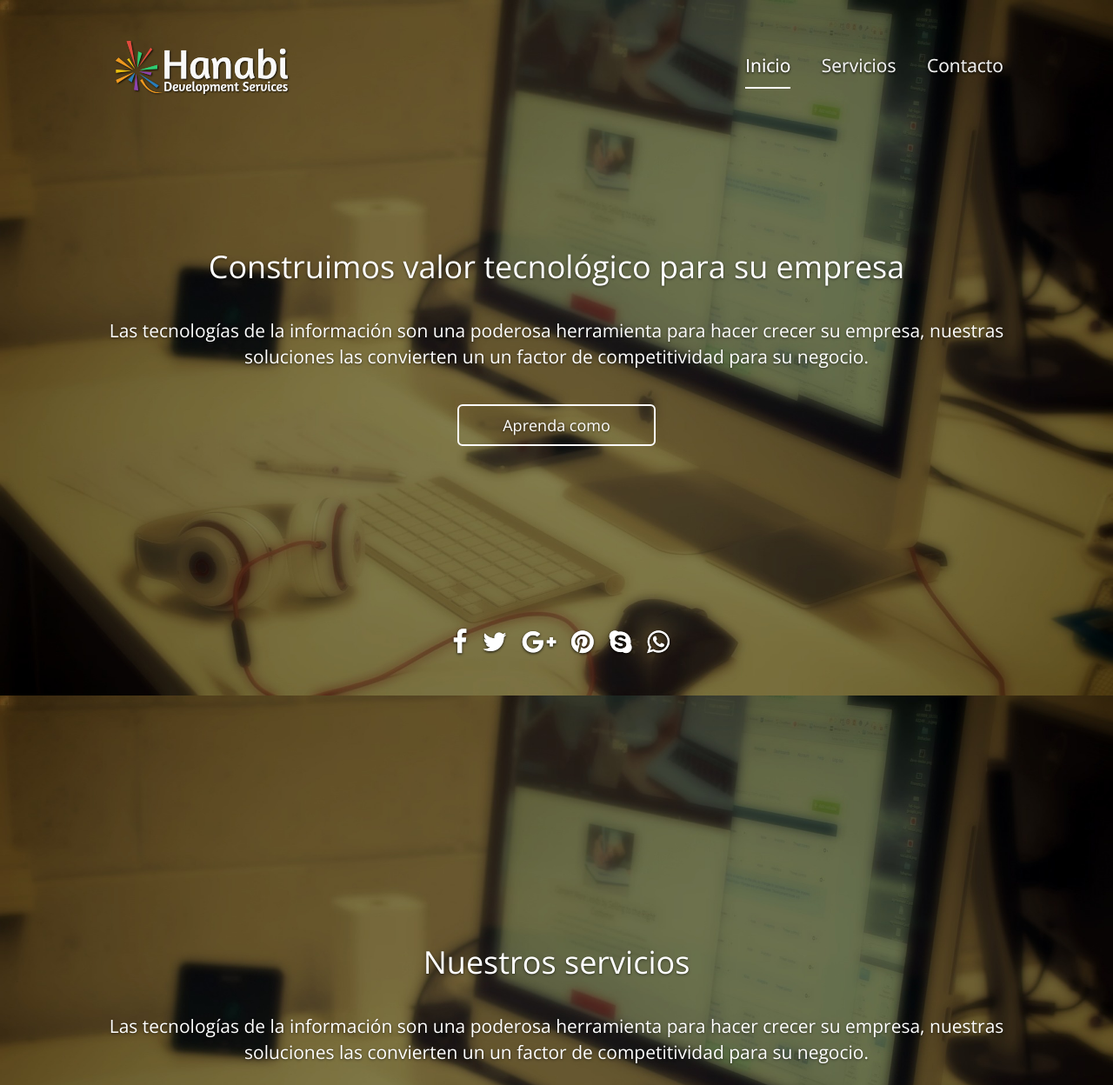
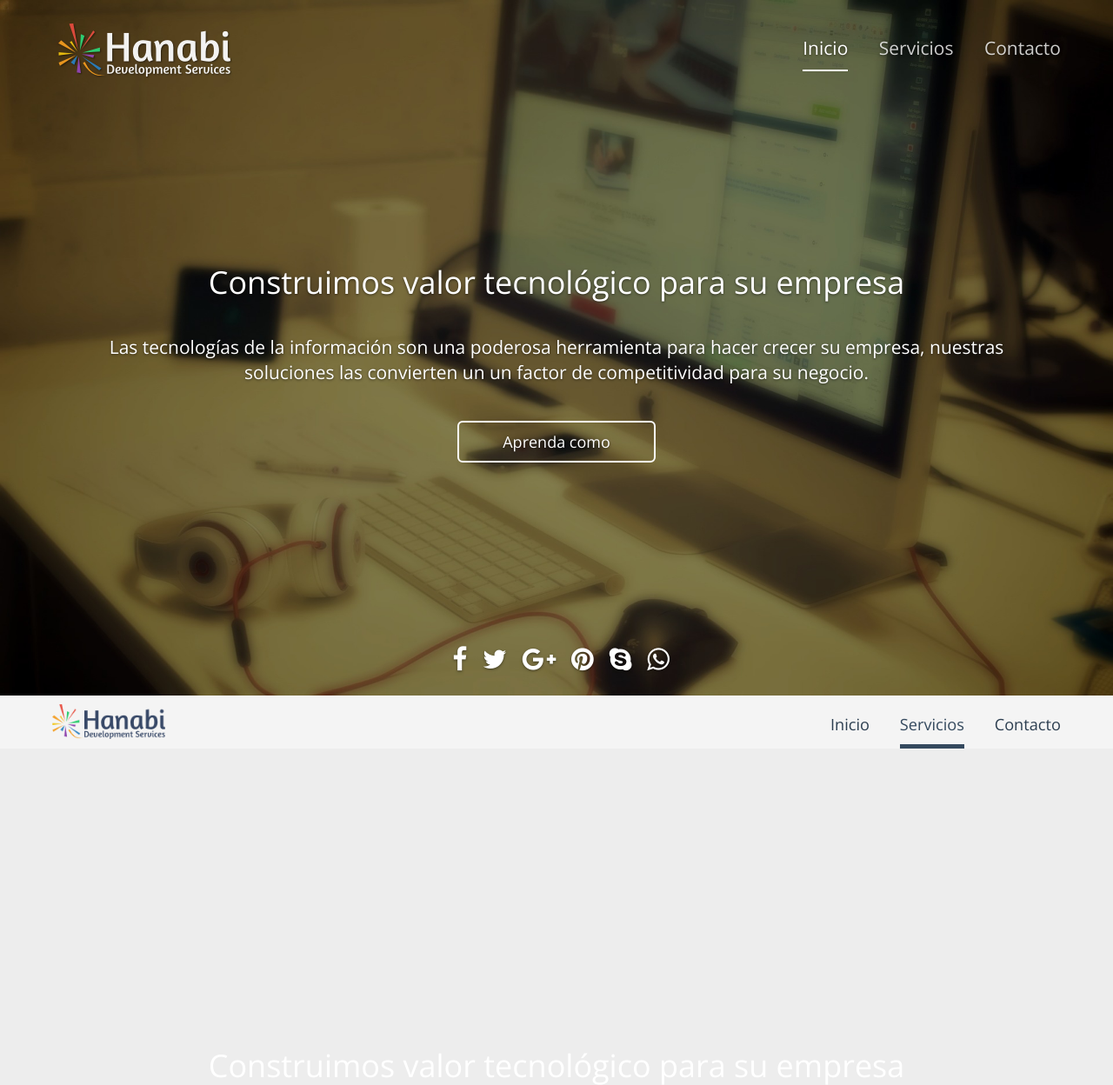
Before and after one commit to HanabiDev/Hanabi, a plain HTML site: page index.html in a window 1280 px wide. Shown: the top 1248 px of the page at 87% size. Drawn offline with nearby package versions, Linux system fonts and the light colour scheme.

Commit message:
Services section modified

```diff
--- a/css/cover.css
+++ b/css/cover.css
@@ -43,7 +43,6 @@ body {
 body {
   color: #fff;
   text-align: center;
-  text-shadow: 0 1px 3px rgba(0,0,0,.5);
 }
 
 /* Extra markup and styles for table-esque vertical and horizontal centering */
@@ -52,11 +51,51 @@ body {
   width: 100%;
   height: 100%; /* For at least Firefox */
   min-height: 100%;
+  background: #EDEDED;
+}
+
+.alt-nav{
+  background: #F4F4F4;
+  border-bottom: 1px solid #ddd;
+}
+
+.alt-nav .masthead-brand{
+  margin-top: 10px;
+  margin-bottom: 10px;
+}
+
+.alt-nav .inner{
+  padding: 0 60px;
+}
+
+.alt-nav .masthead-brand img{
+  height: 40px;
+}
+
+.alt-nav ul{
+  font-size: 1.3em;
+  margin-top: 10px;
+}
+
+.alt-nav ul > li > a{
+  color: #2C3E50;
+  border-bottom: 5px solid rgba(0,0,0,0);
+}
+
+.alt-nav ul > li.active > a{
+  color: #34495E;
+  border-color: initial;
+}
 
 
+
+#home{
   background-image: url(../media/images/bg.jpg);
   background-size: 100% 100%;
+  text-shadow: 0 1px 3px rgba(0,0,0,.5);
 }
+
+
 .section-inner {
   display: table-cell;
   vertical-align: top;
@@ -68,7 +107,7 @@ body {
 
 /* Padding for spacing */
 .inner {
-  padding: 30px;
+  padding: 10px 60px;
 }
 
 
@@ -163,12 +202,14 @@ body {
 
   /* Pull out the header and footer */
   .masthead {
-    position: fixed;
-    top: 0;
+    position: static;
+    display: table-header-group;
   }
+
   .mastfoot {
-    position: fixed;
+    position: static;
     bottom: 0;
+    display: table-footer-group;
   }
   /* Start the vertical centering */
   .section-inner {
--- a/index.html
+++ b/index.html
@@ -4,21 +4,19 @@
     <meta charset="utf-8">
     <meta http-equiv="X-UA-Compatible" content="IE=edge">
     <meta name="viewport" content="width=device-width, initial-scale=1">
-    <meta name="description" content="">
-    <meta name="author" content="">
-    <link rel="icon" href="../../favicon.ico">
+    <meta name="description" content="Sitio oficial de Hanabi Development Services S.A.S.">
+    <meta name="author" content="Hanabi Development Services">
+
+    <link rel="icon" href="media/images/favicon.png" type="image/png">
 
     <title>Hanabi</title>
 
     <!-- Bootstrap core CSS -->
     <link href="css/bootstrap.min.css" rel="stylesheet">
-
     <!-- Custom styles for this template -->
     <link href="css/cover.css" rel="stylesheet">
-
-    <link rel="stylesheet" href="http://maxcdn.bootstrapcdn.com/font-awesome/4.3.0/css/font-awesome.min.css">
-
-    <link rel="shortcut icon" href="media/images/favicon.png" type="image/png">
+    <!-- FontAwesome Icons stylesheet -->
+    <link href="http://maxcdn.bootstrapcdn.com/font-awesome/4.3.0/css/font-awesome.min.css" rel="stylesheet" >
 
     <!-- HTML5 shim and Respond.js for IE8 support of HTML5 elements and media queries -->
     <!--[if lt IE 9]>
@@ -29,12 +27,7 @@
 
   <body>
 
-    <div class="section">
-
-      <div class="section-inner">
-
-        <div class="cover-container">
-
+    <div class="section" id="home">
       <div class="masthead clearfix">
         <div class="inner">
           <h3 class="masthead-brand">
@@ -42,14 +35,16 @@
           </h3>
           <nav>
             <ul class="nav masthead-nav">
-                  <li class="active"><a href="#">Inicio</a></li>
-                  <li><a href="#">Servicios</a></li>
+              <li class="active"><a href="#home">Inicio</a></li>
+              <li><a href="#services">Servicios</a></li>
               <li><a href="#">Contacto</a></li>
             </ul>
           </nav>
         </div>
       </div>
 
+      <div class="section-inner">
+        <div class="cover-container">
           <div class="inner cover">
             <h1 class="cover-heading">Construimos valor tecnológico para su empresa</h1>
             <p class="lead">
@@ -58,6 +53,8 @@
             <p class="lead">
               <a href="#" class="btn btn-lg btn-default">Aprenda como</a>
             </p>
+          </div>
+        </div>
       </div>
 
       <div class="mastfoot">
@@ -84,72 +81,41 @@
           </p>
         </div>
       </div>
-
     </div>
 
-      </div>
-    </div>
+    <div class="section" id="services">
 
-    <div class="section">
-
-      <div class="section-inner">
-
-        <div class="cover-container">
-
-          <div class="masthead clearfix">
+      <div class="masthead clearfix alt-nav">
         <div class="inner">
           <h3 class="masthead-brand">
-                <img class="logo" src="media/images/logo.png">
+            <img class="logo" src="media/images/logo2.png">
           </h3>
           <nav>
             <ul class="nav masthead-nav">
-                  <li class="active"><a href="#">Inicio</a></li>
-                  <li><a href="active">Servicios</a></li>
-                  <li><a href="#">Contacto</a></li>
+              <li><a href="#home">Inicio</a></li>
+              <li class="active"><a href="#services">Servicios</a></li>
+              <li><a href="#contact">Contacto</a></li>
             </ul>
           </nav>
         </div>
       </div>
 
+      <div class="section-inner">
+        <div class="cover-container">
           <div class="inner cover">
-            <h1 class="cover-heading">Nuestros servicios</h1>
-            <p class="lead">
-              Las tecnologías de la información son una poderosa herramienta para hacer crecer su empresa, nuestras soluciones las convierten un un factor de competitividad para su negocio.
-            </p>
-            <p class="lead">
-              <a href="#" class="btn btn-lg btn-default">Aprenda como</a>
-            </p>
+            <h1 class="cover-heading">Construimos valor tecnológico para su empresa</h1>
+
+          </div>
+        </div>
       </div>
 
       <div class="mastfoot">
         <div class="inner">
-              <p class="social">
-                <a href="" data-toggle="tooltip" data-placement="top" title="Síguenos en Facebook">
-                  <i class="fa fa-facebook"></i>
-                </a>
-                <a href="" data-toggle="tooltip" data-placement="top" title="Síguenos en Twitter">
-                  <i class="fa fa-twitter"></i>
-                </a>
-                <a href="" data-toggle="tooltip" data-placement="top" title="Síguenos en Google+">
-                  <i class="fa fa-google-plus"></i>
-                </a>
-                <a href="" data-toggle="tooltip" data-placement="top" title="Síguenos en Pinterest">
-                  <i class="fa fa-pinterest"></i>
-                </a>
-                <a href="" data-toggle="tooltip" data-placement="top" title="Contáctanos en Skype">
-                  <i class="fa fa-skype"></i>
-                </a>
-                <a href="" data-toggle="tooltip" data-placement="top" title="Contáctanos en Whatsapp">
-                  <i class="fa fa-whatsapp"></i>
-                </a>
-              </p>
+
+        </div>
       </div>
     </div>
 
-        </div>
-
-      </div>
-    </div>
     <!-- Bootstrap core JavaScript
     ================================================== -->
     <!-- Placed at the end of the document so the pages load faster -->
```
Also changed, not shown: media/images/logo2.png (added). Lines whose indentation alone changed are shown as unchanged.
